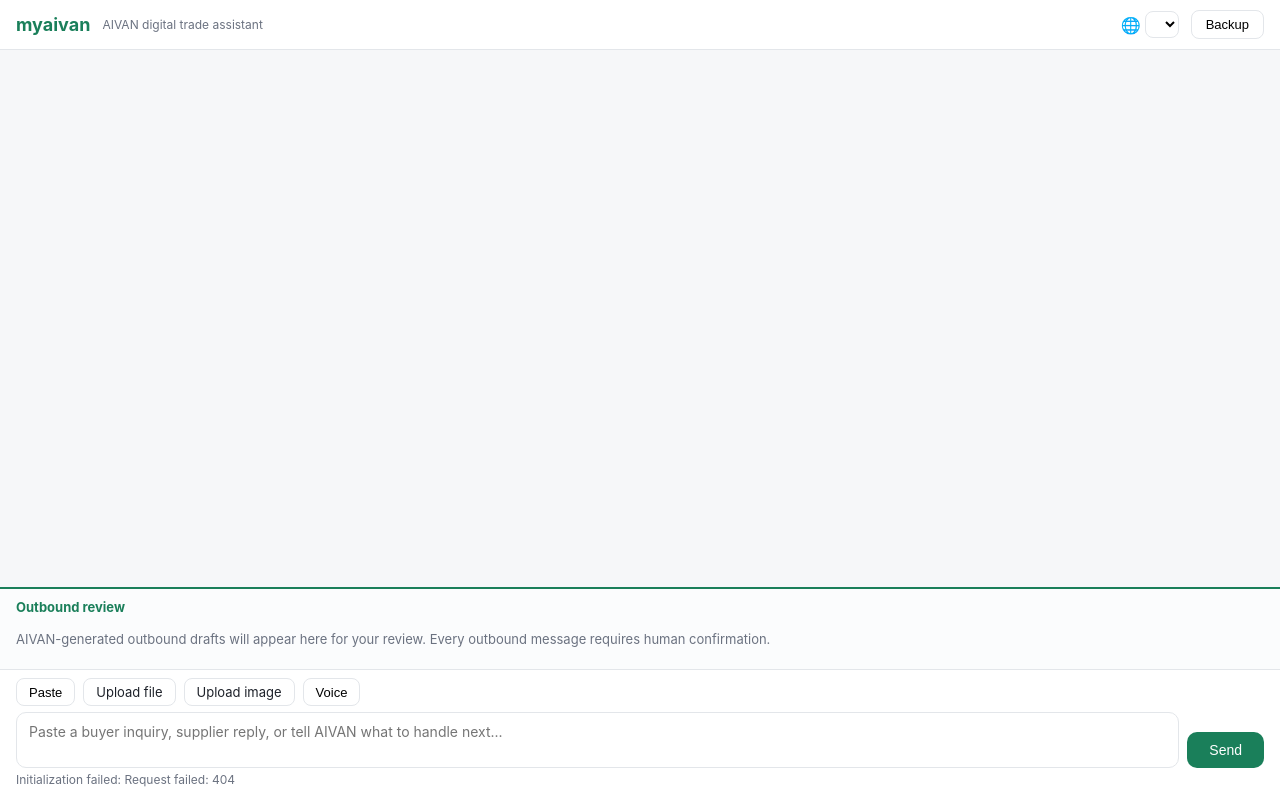
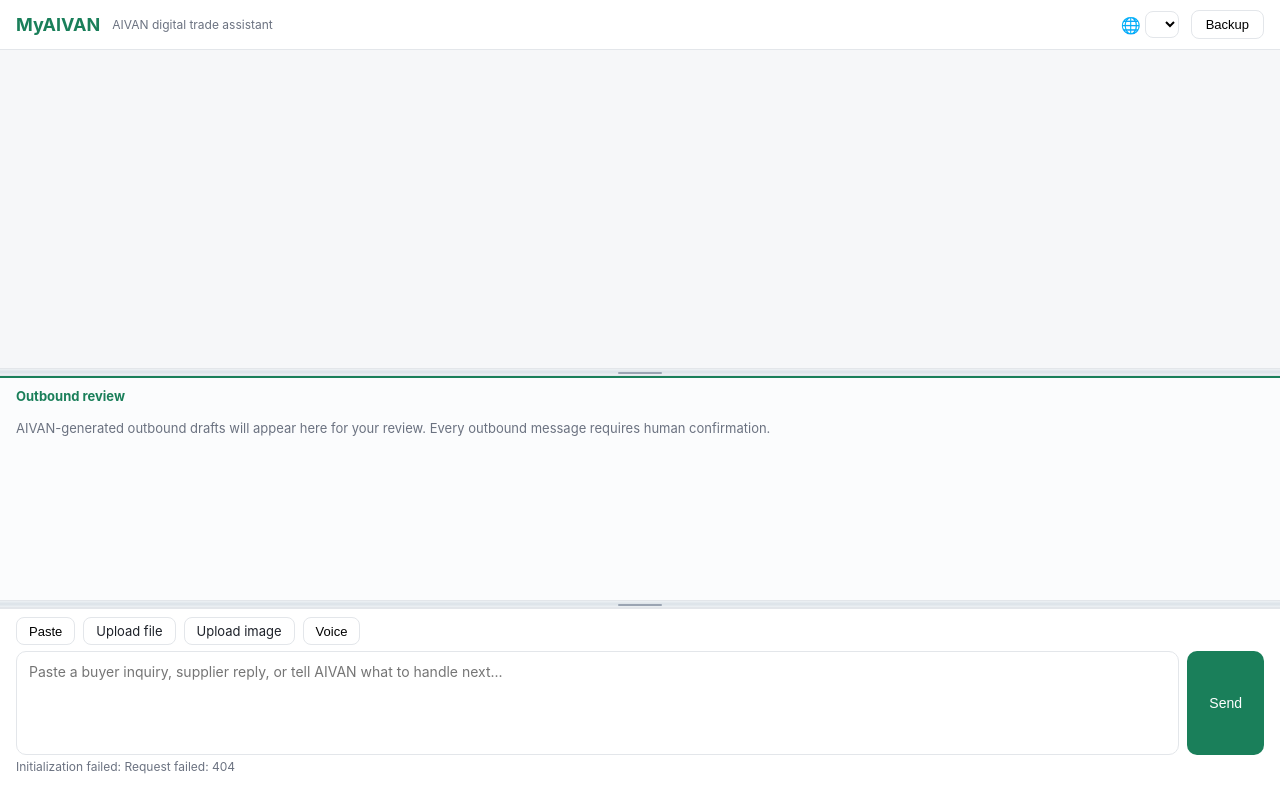
Before and after one commit to GiraffeTechnology/aivan, a FastAPI app: template src/aivan/app/templates/myaivan_work.html in a window 1280 px wide. Run offline with FastAPI, Linux system fonts and the light colour scheme; the template is opened without the code that fills it, so the values that code supplies are empty; parts of the project's set-up code (start-up, migrations or seed data) failed here and were passed over; some libraries are stand-ins or nearby versions.

Commit message:
fix(myaivan): improve long inquiry workspace

```diff
--- a/src/aivan/app/static/myaivan.css
+++ b/src/aivan/app/static/myaivan.css
@@ -65,7 +65,10 @@
 }
 
 /* Top: conversation stream */
-.mv-stream { flex: 1 1 50%; overflow-y: auto; padding: 16px; display: flex; flex-direction: column; gap: 10px; }
+.mv-stream {
+  flex: 1 1 48vh; min-height: 120px; overflow-y: auto;
+  padding: 16px; display: flex; flex-direction: column; gap: 10px;
+}
 .mv-bubble { max-width: 76%; padding: 10px 14px; border-radius: 12px; font-size: 14px; white-space: pre-wrap; word-break: break-word; }
 .mv-bubble-user { align-self: flex-end; background: var(--mv-user-bubble); border-bottom-right-radius: 4px; }
 .mv-bubble-aivan { align-self: flex-start; background: var(--mv-aivan-bubble); border: 1px solid var(--mv-border); border-bottom-left-radius: 4px; }
@@ -76,7 +79,7 @@
 
 /* Middle: outbound review */
 .mv-review {
-  flex: 0 0 auto; max-height: 42%; overflow-y: auto;
+  flex: 0 0 28vh; min-height: 112px; overflow-y: auto;
   border-top: 2px solid var(--mv-accent); background: #fbfcfd; padding: 10px 16px 14px;
 }
 .mv-review-title { font-size: 13px; font-weight: 700; color: var(--mv-accent); margin-bottom: 8px; }
@@ -102,20 +105,44 @@
 .mv-draft-actions .mv-act-email { border-color: var(--mv-accent); color: var(--mv-accent); }
 
 /* Bottom: input bar */
-.mv-inputbar { flex: 0 0 auto; background: var(--mv-panel); border-top: 1px solid var(--mv-border); padding: 8px 16px 12px; }
+.mv-inputbar {
+  flex: 0 0 24vh; min-height: 168px; max-height: 46vh; overflow: hidden;
+  background: var(--mv-panel); border-top: 1px solid var(--mv-border); padding: 8px 16px 12px;
+}
 .mv-input-actions { display: flex; gap: 8px; margin-bottom: 6px; }
 .mv-input-actions button, .mv-upload-label {
   border: 1px solid var(--mv-border); background: #fff; border-radius: 8px;
   padding: 5px 12px; cursor: pointer; font-size: 13px;
 }
-.mv-input-row { display: flex; gap: 8px; align-items: flex-end; }
+.mv-input-row { display: flex; gap: 8px; align-items: stretch; }
 .mv-input-row textarea {
   flex: 1; resize: none; border: 1px solid var(--mv-border); border-radius: 10px;
-  padding: 10px 12px; font-size: 14px; font-family: inherit;
+  width: 100%; min-height: 104px; max-height: 32vh; overflow-y: auto;
+  padding: 10px 12px; font-size: 14px; line-height: 1.45; font-family: inherit;
 }
-.mv-send-btn { background: var(--mv-accent); color: #fff; border: none; border-radius: 10px; padding: 10px 22px; cursor: pointer; font-size: 14px; }
+.mv-send-btn { background: var(--mv-accent); color: #fff; border: none; border-radius: 10px; padding: 10px 22px; cursor: pointer; font-size: 14px; align-self: stretch; }
 .mv-send-btn:hover { background: var(--mv-accent-dark); }
 .mv-status-line { min-height: 16px; font-size: 12px; color: var(--mv-muted); margin-top: 4px; }
+
+/* Resizable work areas */
+.mv-resizer {
+  flex: 0 0 8px;
+  cursor: row-resize;
+  background: linear-gradient(to bottom, #edf1f4, #dbe2e8, #edf1f4);
+  border-top: 1px solid var(--mv-border);
+  border-bottom: 1px solid var(--mv-border);
+  touch-action: none;
+}
+.mv-resizer::before {
+  content: "";
+  display: block;
+  width: 44px;
+  height: 2px;
+  margin: 3px auto 0;
+  border-radius: 999px;
+  background: #9aa4b2;
+}
+.mv-resizing { user-select: none; cursor: row-resize; }
 
 /* Language switcher */
 .mv-lang-switch { display: inline-flex; align-items: center; gap: 4px; }
--- a/src/aivan/app/static/myaivan.js
+++ b/src/aivan/app/static/myaivan.js
@@ -6,17 +6,20 @@
  *    always behind an explicit confirmation modal.
  *  - Mock email results are labeled as mock, never as real delivery.
  *
- * All user-visible strings resolve through MyaivanI18n.t() (English canonical,
- * other languages served by /api/myaivan/i18n via giraffe-language-skill).
+ * All user-visible strings resolve through MyaivanI18n.t(); the language
+ * switcher only exposes catalogs that are available in production.
  */
 (function () {
   "use strict";
 
   const API = "/api/myaivan";
   const CASE_KEY = "myaivan.activeCaseId";
+  const LAYOUT_KEY = "myaivan.layoutHeights";
   const emailStatus = document.body.dataset.emailStatus || "not_configured";
 
   const stream = document.getElementById("conversation-stream");
+  const review = document.getElementById("review-area");
+  const inputbar = document.querySelector(".mv-inputbar");
   const draftCards = document.getElementById("draft-cards");
   const input = document.getElementById("message-input");
   const statusLine = document.getElementById("status-line");
@@ -138,6 +141,76 @@
 
   // Re-render translated card labels when the language changes.
   document.addEventListener("myaivan:lang", () => { if (lastState) render(lastState); });
+
+  // ── resizable work areas ──────────────────────────────────────────────────
+
+  function px(n) { return Math.max(0, Math.round(n)) + "px"; }
+
+  function currentLayout() {
+    return {
+      stream: stream.getBoundingClientRect().height,
+      review: review.getBoundingClientRect().height,
+      inputbar: inputbar.getBoundingClientRect().height,
+    };
+  }
+
+  function applyLayout(layout) {
+    if (!layout) return;
+    if (layout.stream) stream.style.flex = "0 0 " + px(layout.stream);
+    if (layout.review) review.style.flex = "0 0 " + px(layout.review);
+    if (layout.inputbar) inputbar.style.flex = "0 0 " + px(layout.inputbar);
+  }
+
+  function saveLayout() {
+    try { localStorage.setItem(LAYOUT_KEY, JSON.stringify(currentLayout())); } catch (e) { /* ignore */ }
+  }
+
+  function restoreLayout() {
+    try {
+      const saved = JSON.parse(localStorage.getItem(LAYOUT_KEY) || "null");
+      if (saved && saved.stream && saved.review && saved.inputbar) applyLayout(saved);
+    } catch (e) { /* ignore */ }
+  }
+
+  function initResizer(handleId, upperEl, lowerEl, upperMin, lowerMin) {
+    const handle = document.getElementById(handleId);
+    if (!handle || !upperEl || !lowerEl) return;
+    handle.addEventListener("pointerdown", (ev) => {
+      ev.preventDefault();
+      handle.setPointerCapture(ev.pointerId);
+      document.body.classList.add("mv-resizing");
+      const startY = ev.clientY;
+      const upperStart = upperEl.getBoundingClientRect().height;
+      const lowerStart = lowerEl.getBoundingClientRect().height;
+      const total = upperStart + lowerStart;
+
+      function onMove(moveEv) {
+        const delta = moveEv.clientY - startY;
+        let upperNext = Math.max(upperMin, upperStart + delta);
+        let lowerNext = Math.max(lowerMin, total - upperNext);
+        if (lowerNext === lowerMin) upperNext = total - lowerMin;
+        upperEl.style.flex = "0 0 " + px(upperNext);
+        lowerEl.style.flex = "0 0 " + px(lowerNext);
+      }
+
+      function onUp(upEv) {
+        handle.releasePointerCapture(upEv.pointerId);
+        handle.removeEventListener("pointermove", onMove);
+        handle.removeEventListener("pointerup", onUp);
+        handle.removeEventListener("pointercancel", onUp);
+        document.body.classList.remove("mv-resizing");
+        saveLayout();
+      }
+
+      handle.addEventListener("pointermove", onMove);
+      handle.addEventListener("pointerup", onUp);
+      handle.addEventListener("pointercancel", onUp);
+    });
+  }
+
+  restoreLayout();
+  initResizer("stream-review-resizer", stream, review, 120, 112);
+  initResizer("review-input-resizer", review, inputbar, 112, 168);
 
   // ── case bootstrap ─────────────────────────────────────────────────────────
 
--- a/src/aivan/app/templates/myaivan_login.html
+++ b/src/aivan/app/templates/myaivan_login.html
@@ -9,7 +9,7 @@
 <body class="mv-welcome-body">
   <main class="mv-welcome">
     <div class="mv-logo">AIVAN</div>
-    <h1 class="mv-welcome-title">Sign in to myaivan</h1>
+    <h1 class="mv-welcome-title">Sign in to MyAIVAN</h1>
     <p class="mv-tagline">
       Enter your AIVAN access key to continue. Sessions expire automatically.
     </p>
--- a/src/aivan/app/templates/myaivan_welcome.html
+++ b/src/aivan/app/templates/myaivan_welcome.html
@@ -16,7 +16,7 @@
     <div class="mv-logo">AIVAN</div>
     <h1 class="mv-welcome-title" data-i18n="welcome.title">Welcome back. What should your AIVAN handle today?</h1>
     <p class="mv-tagline" data-i18n="welcome.tagline">
-      myaivan is your AIVAN digital trade assistant for inquiry management, business
+      MyAIVAN is your AIVAN digital trade assistant for inquiry management, business
       communication, and human-confirmed outbound messages.
     </p>
     <a id="start-working" class="mv-start-btn" href="/myaivan/work" data-i18n="welcome.start">Start Working</a>
--- a/src/aivan/app/templates/myaivan_work.html
+++ b/src/aivan/app/templates/myaivan_work.html
@@ -8,7 +8,7 @@
 </head>
 <body class="mv-work-body" data-email-status="{{ email_status }}">
   <header class="mv-header">
-    <a class="mv-header-brand" href="/myaivan">myaivan</a>
+    <a class="mv-header-brand" href="/myaivan">MyAIVAN</a>
     <span class="mv-header-sub" data-i18n="work.brand_sub">AIVAN digital trade assistant</span>
     <div class="mv-lang-switch" title="Switch language" data-i18n-title="lang.tooltip">
       <span class="mv-lang-icon" aria-hidden="true">🌐</span>
@@ -20,6 +20,8 @@
 
   <!-- Top area: conversation stream -->
   <section id="conversation-stream" class="mv-stream" aria-label="Conversation stream"></section>
+  <div id="stream-review-resizer" class="mv-resizer" role="separator"
+       aria-orientation="horizontal" aria-label="Resize conversation and review areas"></div>
 
   <!-- Middle area: generated outbound review -->
   <section id="review-area" class="mv-review" aria-label="Generated outbound review">
@@ -31,6 +33,8 @@
       </div>
     </div>
   </section>
+  <div id="review-input-resizer" class="mv-resizer" role="separator"
+       aria-orientation="horizontal" aria-label="Resize review and input areas"></div>
 
   <!-- Bottom area: input bar -->
   <footer class="mv-inputbar">
@@ -49,7 +53,7 @@
               data-i18n="work.voice" data-i18n-title="work.voice_tooltip">Voice</button>
     </div>
     <div class="mv-input-row">
-      <textarea id="message-input" rows="2"
+      <textarea id="message-input" rows="4"
         placeholder="Paste a buyer inquiry, supplier reply, or tell AIVAN what to handle next..."
         data-i18n-placeholder="work.placeholder"></textarea>
       <button id="send-btn" class="mv-send-btn" data-i18n="work.send">Send</button>
```
Also changed, not shown: src/aivan/web/i18n.py (+9 -17 lines), src/aivan/web/router.py (+4 -4 lines), tests/test_myaivan_i18n.py (+10 -66 lines), tests/test_myaivan_web.py (+13 -0 lines).
